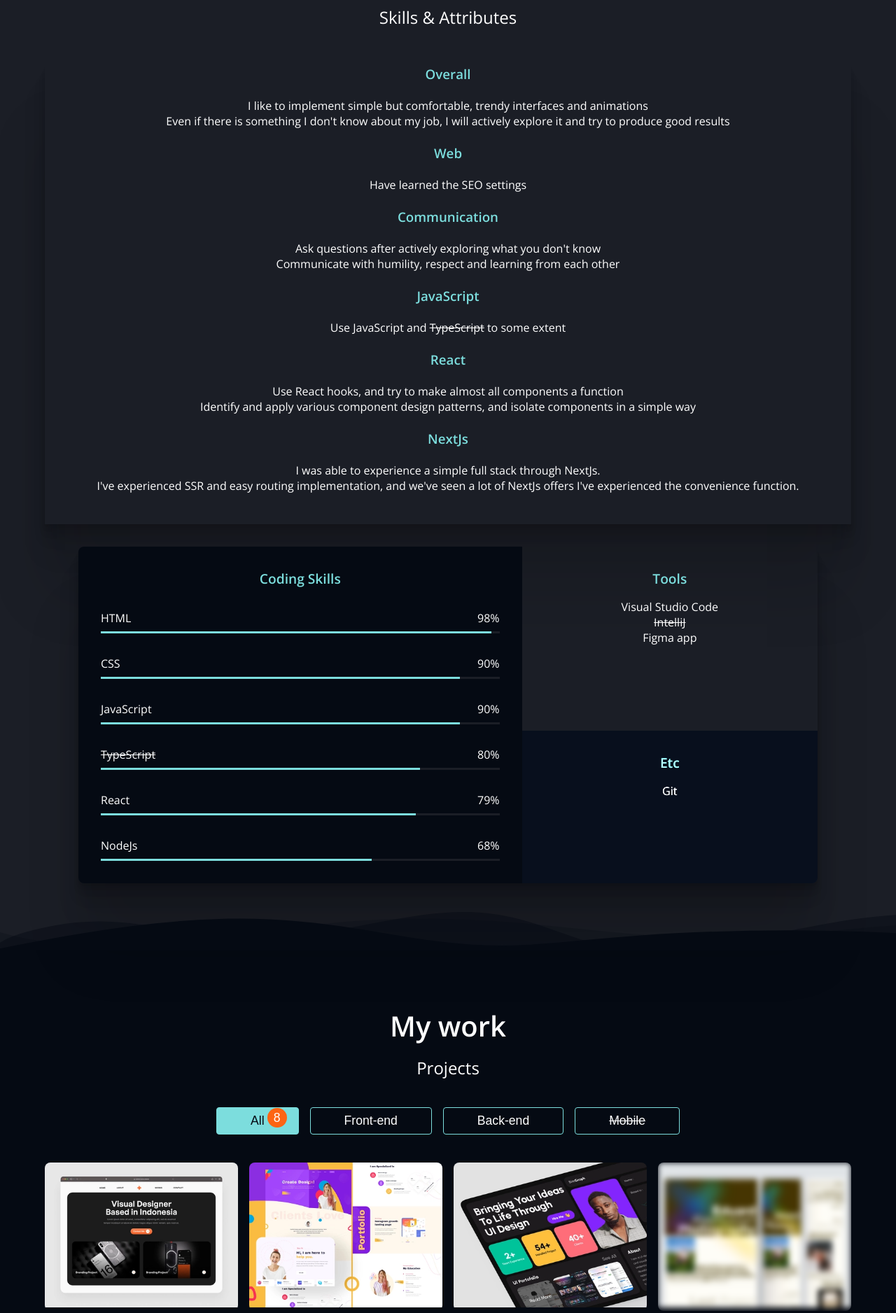
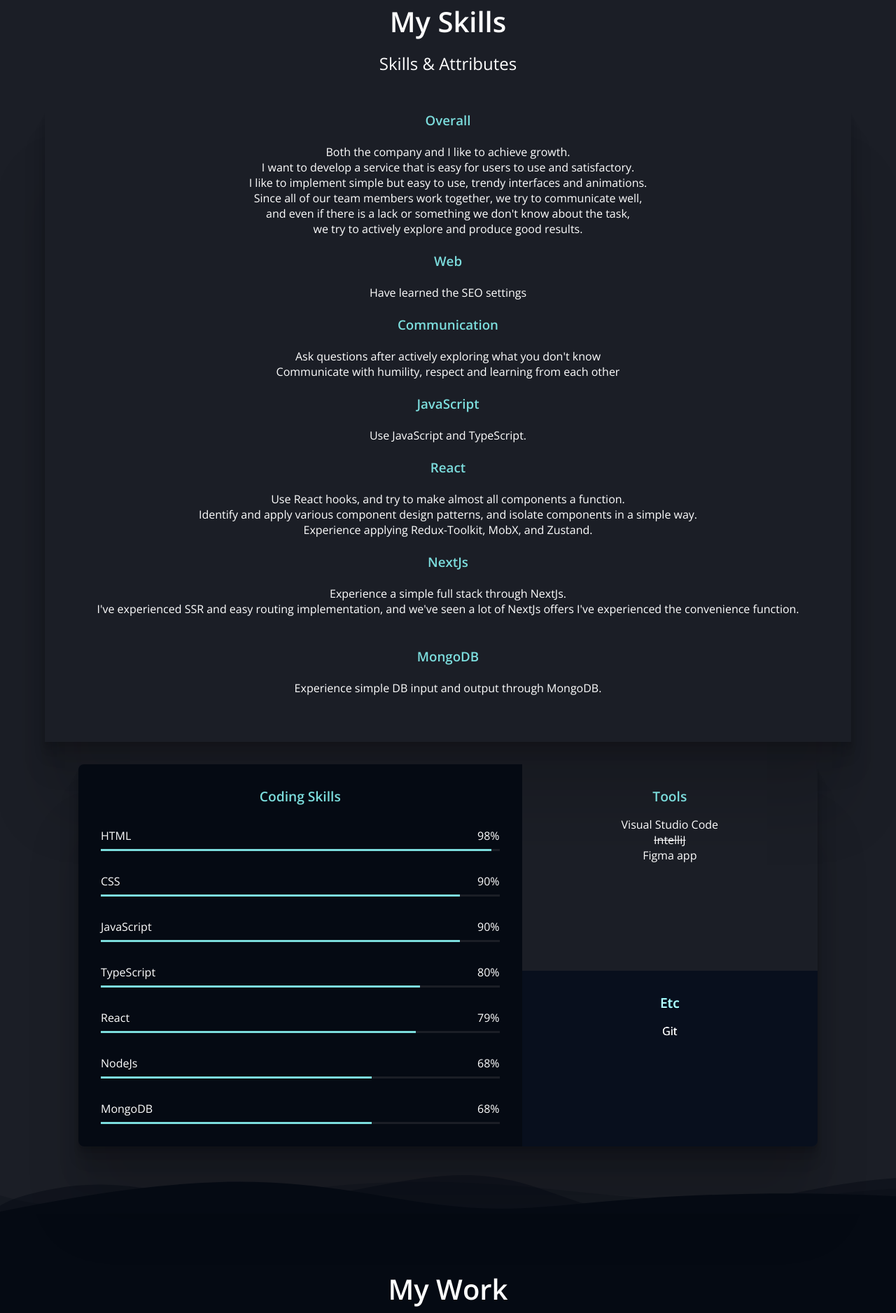
Before and after one commit to dave829/my_profile, a plain HTML site: page index.html in a window 1280 px wide. Shown: the part 1597-3473 px from the top of the page at 70% size. Drawn offline with nearby package versions, Linux system fonts and the light colour scheme.

Commit message:
updated/23/07/31

```diff
--- a/index.html
+++ b/index.html
@@ -100,6 +100,8 @@
       <section id="about" class="section max-container">
         <h2 class="title">About me</h2>
         <p class="description">
+          I'm interested in FrontEnd, BackEnd,and Application<br />
+          I'm mainly dealing with the front end now.<br />
           I Look the various codes, and strive to improve the code.<br />
           I want to grow together through learning and communication.
         </p>
@@ -107,10 +109,7 @@
           <li class="major">
             <i class="fa-brands fa-html5 major__icon"></i>
             <p class="major__title">Front-end</p>
-            <p>
-              HTML, CSS, JavaScript, <del>TypeScript,</del> React,
-              <del>Vue</del>, Web APIs
-            </p>
+            <p>HTML, CSS, JavaScript, TypeScript, React, Vue, Web APIs</p>
           </li>
           <li class="major">
             <i class="fa-solid fa-mobile major__icon"></i>
@@ -158,10 +157,16 @@
             <h3 class="skills__heading">Overall</h3>
             <br />
             <p>
-              I like to implement simple but comfortable, trendy interfaces and
-              animations<br />
-              Even if there is something I don't know about my job, I will
-              actively explore it and try to produce good results
+              Both the company and I like to achieve growth. <br />
+              I want to develop a service that is easy for users to use and
+              satisfactory. <br />
+              I like to implement simple but easy to use, trendy interfaces and
+              animations.<br />
+              Since all of our team members work together, we try to communicate
+              well,<br />
+              and even if there is a lack or something we don't know about the
+              task,<br />
+              we try to actively explore and produce good results.
             </p>
             <br />
             <h3 class="skills__heading">Web</h3>
@@ -178,21 +183,22 @@
             <br />
             <h3 class="skills__heading">JavaScript</h3>
             <br />
-            <p>Use JavaScript and <del>TypeScript</del> to some extent</p>
+            <p>Use JavaScript and TypeScript.</p>
             <br />
             <h3 class="skills__heading">React</h3>
             <br />
             <p>
               Use React hooks, and try to make almost all components a
-              function<br />
+              function.<br />
               Identify and apply various component design patterns, and isolate
-              components in a simple way
+              components in a simple way. <br />
+              Experience applying Redux-Toolkit, MobX, and Zustand.
             </p>
             <br />
             <h3 class="skills__heading">NextJs</h3>
             <br />
             <p>
-              I was able to experience a simple full stack through NextJs.
+              Experience a simple full stack through NextJs.
               <br />
               I've experienced SSR and easy routing implementation, and we've
               seen a lot of NextJs offers I've experienced the convenience
@@ -200,6 +206,10 @@
             </p>
             <br />
             <br />
+            <h3 class="skills__heading">MongoDB</h3>
+            <br />
+            <p>Experience simple DB input and output through MongoDB.</p>
+            <br /><br /><br />
           </div>
           <div class="skills">
             <section class="skills__coding">
@@ -231,8 +241,7 @@
                 </li>
                 <li class="bar">
                   <div class="bar__metadata">
-                    <span><del>TypeScript</del></span
-                    ><span>80%</span>
+                    <span>TypeScript</span><span>80%</span>
                   </div>
                   <div class="bar__bg">
                     <div class="bar__value" style="width: 80%"></div>
@@ -249,6 +258,14 @@
                 <li class="bar">
                   <div class="bar__metadata">
                     <span>NodeJs</span><span>68%</span>
+                  </div>
+                  <div class="bar__bg">
+                    <div class="bar__value" style="width: 68%"></div>
+                  </div>
+                </li>
+                <li class="bar">
+                  <div class="bar__metadata">
+                    <span>MongoDB</span><span>68%</span>
                   </div>
                   <div class="bar__bg">
                     <div class="bar__value" style="width: 68%"></div>
@@ -276,7 +293,7 @@
       <!-- Work -->
       <section id="work" class="section">
         <div class="max-container">
-          <h2 class="title">My work</h2>
+          <h2 class="title">My Work</h2>
           <p class="description">Projects</p>
           <ul class="categories">
             <li>
```
Also changed, not shown: images/KakaoTalk_20230712_142632664.png (added).
